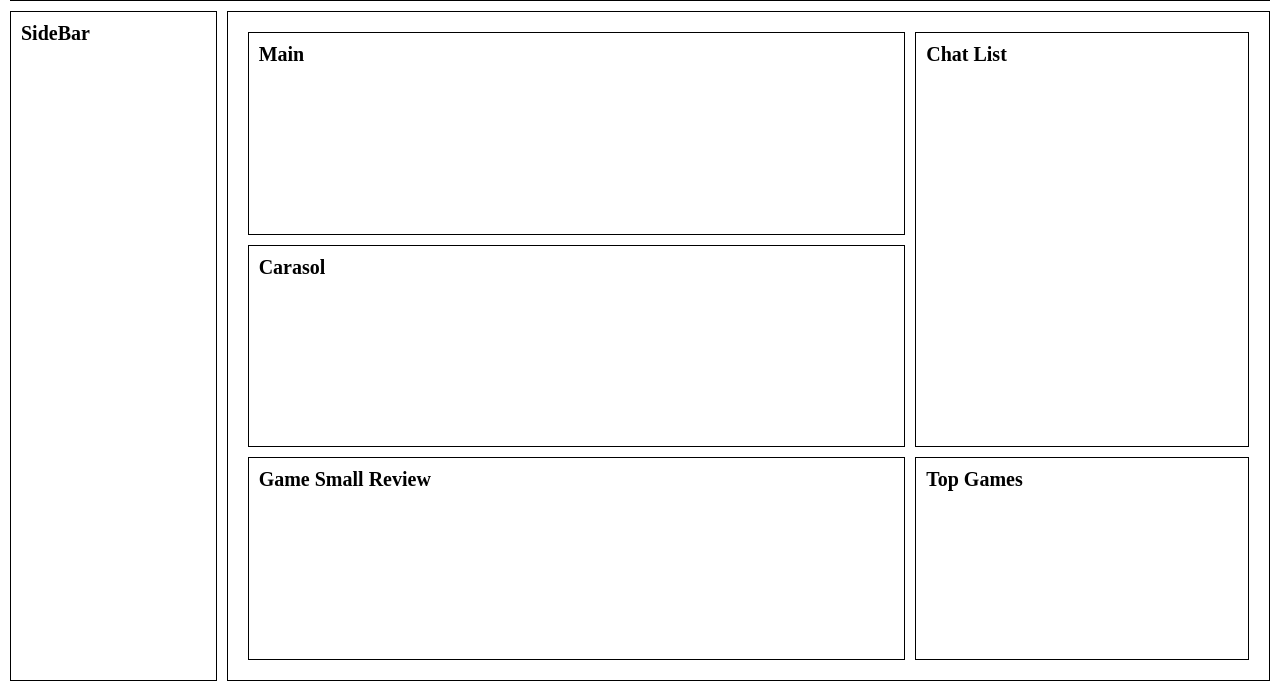
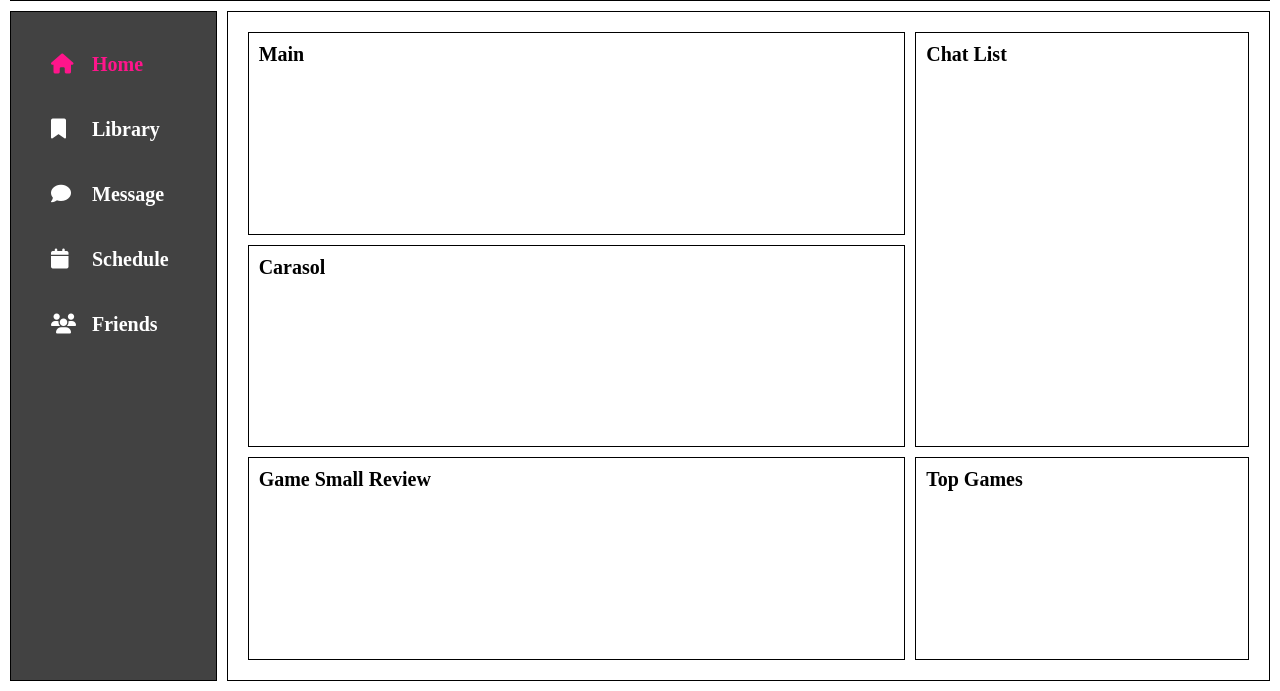
Before and after one commit to Lone2000/game-dashbord, a plain HTML site: page index.html in a window 1280 px wide. Shown: the part 109-800 px from the top of the page. Drawn offline with Linux system fonts and the light colour scheme; a web font is replaced by a local one.

Commit message:
Left Side bar completed
In this commit, the content of the left side bar was added along with the icon assests & positioning

```diff
--- a/css/styles.css
+++ b/css/styles.css
@@ -3,6 +3,7 @@ body{
     padding: 0;
     font-family: sans-serif;
     box-sizing: border-box;
+    text-decoration: none;
   }
 
 .container{
@@ -90,11 +91,57 @@ body{
    /* SideBar Css */
 
    > .l-sidebar{
-    padding: 10px;
     border: 1px solid black;
     grid-column-start: 1;
     grid-column-end: 2;
-   }
+    background-color:rgba(46,46,46,0.9);
+
+
+    > .menu{
+      text-decoration: none;
+      list-style: none;
+      padding: 0;
+
+      > li{
+
+        > a {
+          text-decoration: none;
+          display: block;
+          width: 100%;
+          height: 100%;
+          line-height: 65px;
+          font-size: 20px;
+          color: white;
+          padding-left: 40px;
+          box-sizing: border-box;
+
+
+          > i {
+            width: 20px;
+            height: 21px;
+
+            margin-right: 16px;
+          }
+        }
+
+
+        > a:hover{
+        color: rgb(255,21,139);
+        }
+      }
+
+      > li.active a{
+        color: rgb(255,21,139);
+
+      }
+
+
+      }
+
+
+    }
+
+
 
 
    > .content{
--- a/index.html
+++ b/index.html
@@ -29,7 +29,41 @@
                 <i class="fa fa-cog" aria-hidden="true"></i>
             </div>
         </div>
-        <div class="l-sidebar">SideBar</div>
+        <div class="l-sidebar">
+            <ul class="menu">
+                <li class="active">
+                    <a href="">
+                        <i class="fa fa-home" aria-hidden="true"></i>
+                        Home
+                    </a>
+                </li>
+                <li>
+                    <a href="">
+                        <i class="fa fa-bookmark" aria-hidden="true"></i>
+                        Library
+                    </a>
+                </li>
+                <li>
+                    <a href="">
+                        <i class="fa fa-comment" aria-hidden="true"></i>
+                        Message
+                    </a>
+                </li>
+                <li>
+                    <a href="">
+                        <i class="fa fa-calendar" aria-hidden="true"></i>
+                        Schedule
+                    </a>
+                </li>
+
+                <li>
+                    <a href="">
+                        <i class="fa fa-users" aria-hidden="true"></i>
+                        Friends
+                    </a>
+                </li>
+            </ul>
+        </div>
         <div class="content">
             <div class="parent">
                 <div class="content-1">Main</div>
```
